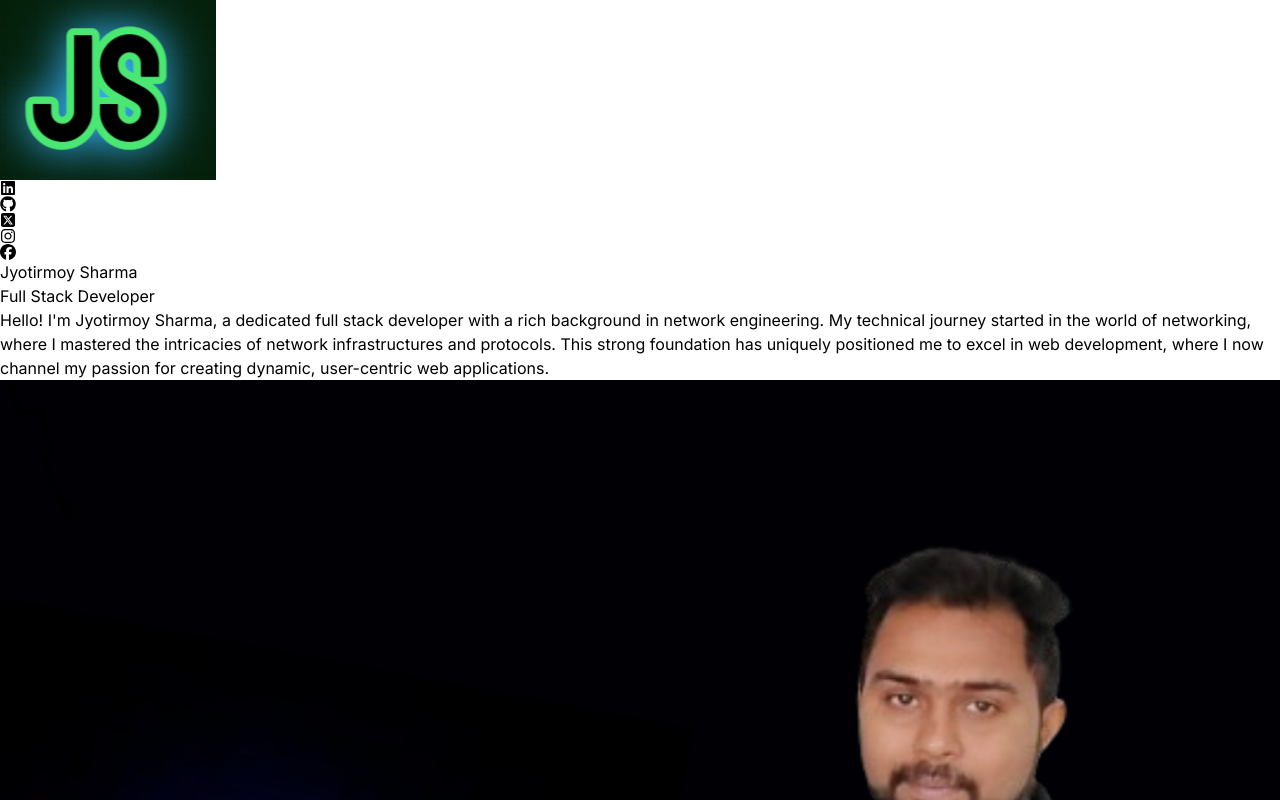
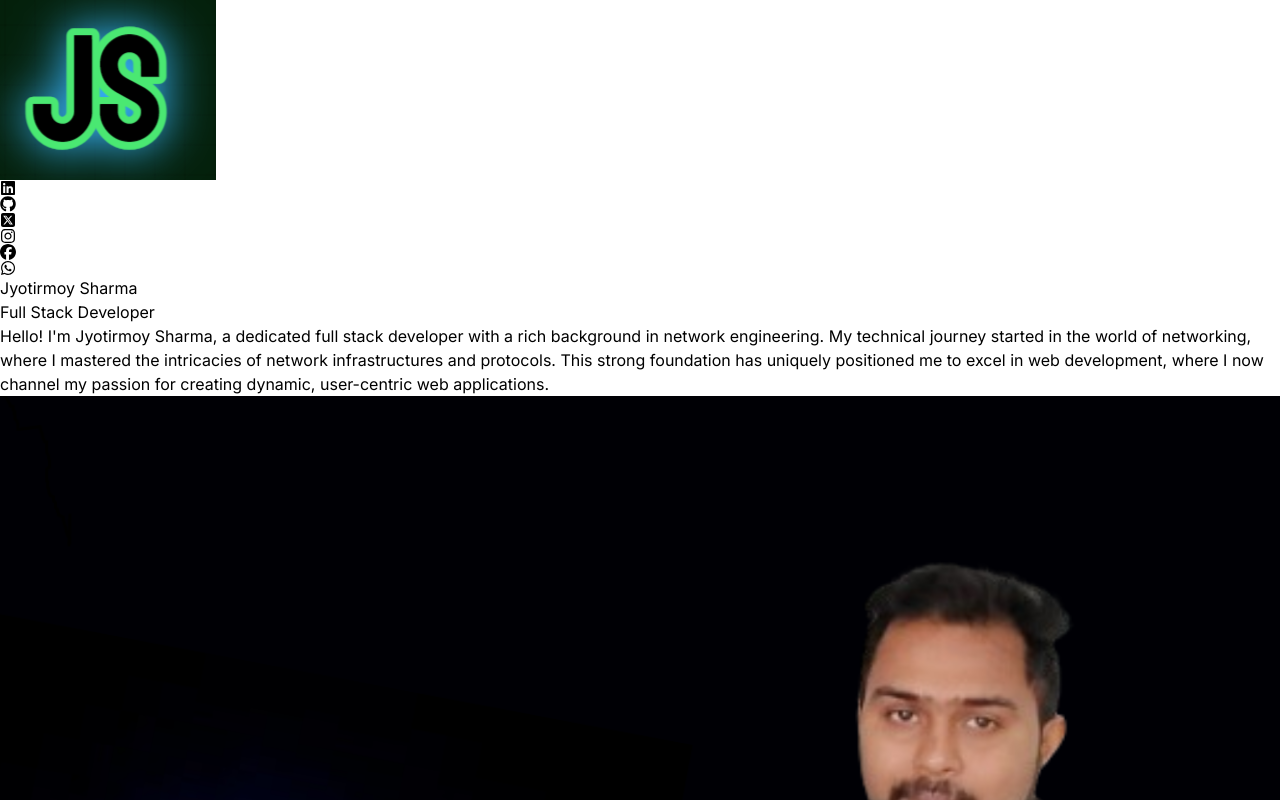
Before and after one commit to jyotirmoy44/React-Animated-Portfolio, a React (Vite) app: page / in a window 1280 px wide. Shown: the top 800 px of the page. Built offline with nearby package versions, Linux system fonts and the light colour scheme.

Commit message:
whatsapp icon added

```diff
--- a/src/components/Navbar.jsx
+++ b/src/components/Navbar.jsx
@@ -4,6 +4,7 @@ import { FaGithub } from "react-icons/fa";
 import { FaSquareXTwitter } from "react-icons/fa6";
 import { FaInstagram } from "react-icons/fa";
 import { FaFacebook } from "react-icons/fa6";
+import { FaWhatsapp } from "react-icons/fa";
 import { motion } from "framer-motion";
 
 const Navbar = () => {
@@ -32,6 +33,9 @@ const Navbar = () => {
       <a href="https://www.facebook.com" target="_blank" rel="noopener noreferrer" className="hover:text-blue-900 transition-colors duration-300">
         <FaFacebook />
       </a>
+      <a href="https://web.whatsapp.com/" target="_blank" rel="noopener noreferrer" className="hover:text-green-500 transition-colors duration-300">
+        <FaWhatsapp />
+      </a>
         </div>
     </nav>
   )
```
